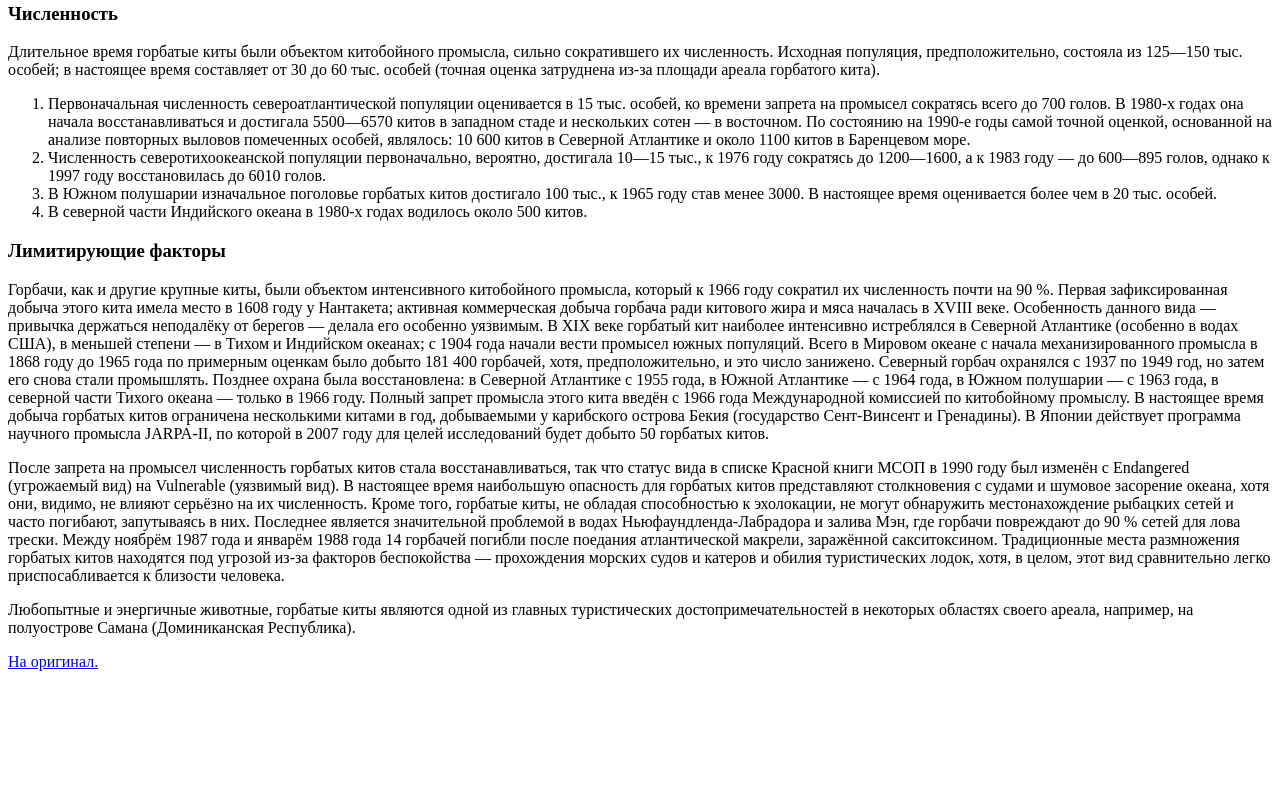
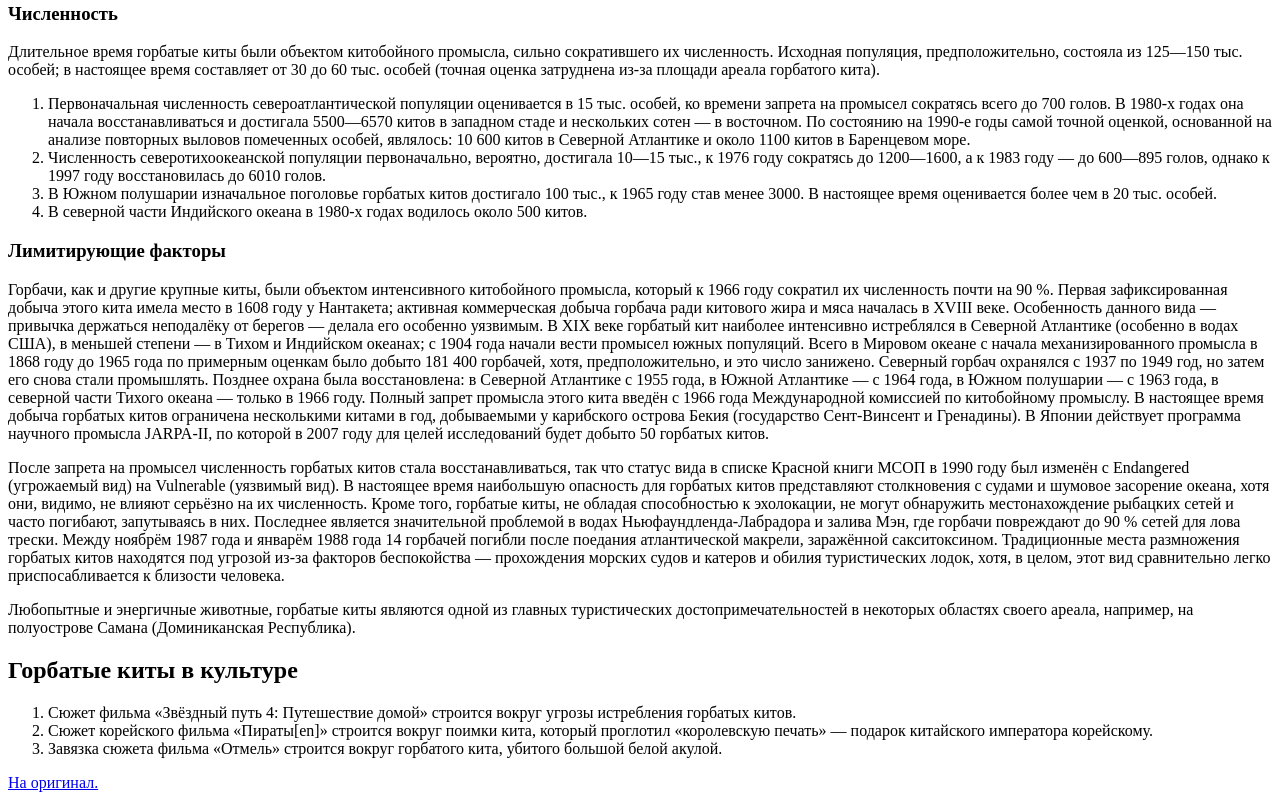
Before and after one commit to Alex-N-1985/TestRepository, a plain HTML site: page whale/index.html in a window 1280 px wide. Shown: the part 4594-5394 px from the top of the page. Before the commit the page ends 5273 px from the top, so only its background shows below. Drawn offline with Linux system fonts and the light colour scheme.

Commit message:
Дополнен контент на странице whaler/index.html

```diff
--- a/whale/index.html
+++ b/whale/index.html
@@ -105,6 +105,12 @@
     <p>Горбачи, как и другие крупные киты, были объектом интенсивного китобойного промысла, который к 1966 году сократил их численность почти на 90 %. Первая зафиксированная добыча этого кита имела место в 1608 году у Нантакета; активная коммерческая добыча горбача ради китового жира и мяса началась в XVIII веке. Особенность данного вида — привычка держаться неподалёку от берегов — делала его особенно уязвимым. В XIX веке горбатый кит наиболее интенсивно истреблялся в Северной Атлантике (особенно в водах США), в меньшей степени — в Тихом и Индийском океанах; с 1904 года начали вести промысел южных популяций. Всего в Мировом океане с начала механизированного промысла в 1868 году до 1965 года по примерным оценкам было добыто 181 400 горбачей, хотя, предположительно, и это число занижено. Северный горбач охранялся с 1937 по 1949 год, но затем его снова стали промышлять. Позднее охрана была восстановлена: в Северной Атлантике с 1955 года, в Южной Атлантике — с 1964 года, в Южном полушарии — с 1963 года, в северной части Тихого океана — только в 1966 году. Полный запрет промысла этого кита введён с 1966 года Международной комиссией по китобойному промыслу. В настоящее время добыча горбатых китов ограничена несколькими китами в год, добываемыми у карибского острова Бекия (государство Сент-Винсент и Гренадины). В Японии действует программа научного промысла JARPA-II, по которой в 2007 году для целей исследований будет добыто 50 горбатых китов.</p>
     <p>После запрета на промысел численность горбатых китов стала восстанавливаться, так что статус вида в списке Красной книги МСОП в 1990 году был изменён с Endangered (угрожаемый вид) на Vulnerable (уязвимый вид). В настоящее время наибольшую опасность для горбатых китов представляют столкновения с судами и шумовое засорение океана, хотя они, видимо, не влияют серьёзно на их численность. Кроме того, горбатые киты, не обладая способностью к эхолокации, не могут обнаружить местонахождение рыбацких сетей и часто погибают, запутываясь в них. Последнее является значительной проблемой в водах Ньюфаундленда-Лабрадора и залива Мэн, где горбачи повреждают до 90 % сетей для лова трески. Между ноябрём 1987 года и январём 1988 года 14 горбачей погибли после поедания атлантической макрели, заражённой сакситоксином. Традиционные места размножения горбатых китов находятся под угрозой из-за факторов беспокойства — прохождения морских судов и катеров и обилия туристических лодок, хотя, в целом, этот вид сравнительно легко приспосабливается к близости человека.</p>
     <p>Любопытные и энергичные животные, горбатые киты являются одной из главных туристических достопримечательностей в некоторых областях своего ареала, например, на полуострове Самана (Доминиканская Республика).</p>
+    <h2>Горбатые киты в культуре</h2>
+    <ol>
+        <li>Сюжет фильма «Звёздный путь 4: Путешествие домой» строится вокруг угрозы истребления горбатых китов.</li>
+        <li>Сюжет корейского фильма «Пираты[en]» строится вокруг поимки кита, который проглотил «королевскую печать» — подарок китайского императора корейскому.</li>
+        <li>Завязка сюжета фильма «Отмель» строится вокруг горбатого кита, убитого большой белой акулой.</li>
+    </ol>
 
     <a href="https://ru.wikipedia.org/wiki/%D0%93%D0%BE%D1%80%D0%B1%D0%B0%D1%82%D1%8B%D0%B9_%D0%BA%D0%B8%D1%82">На оригинал.</a>
 </body>
```
